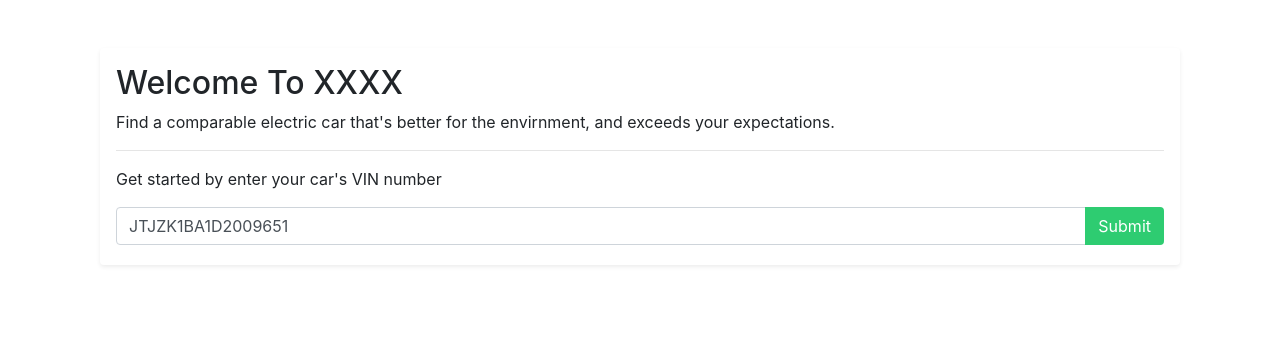
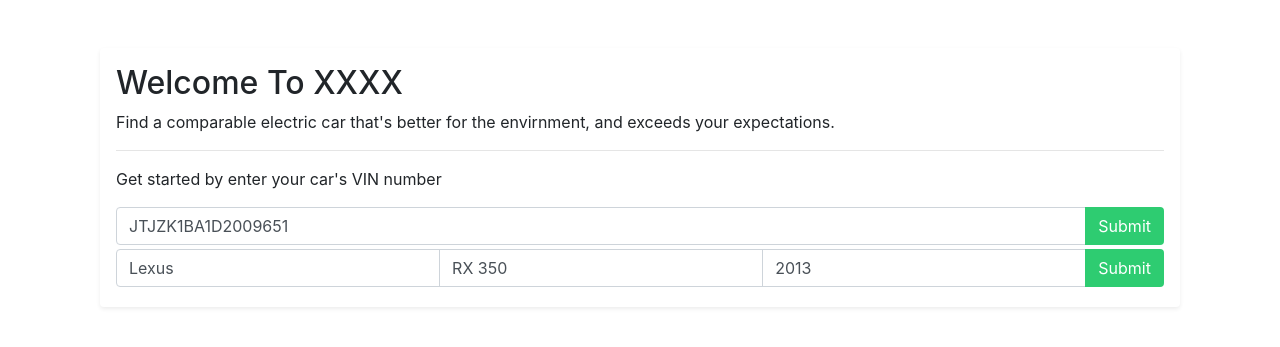
Before and after one commit to JosephShepin/CarBin, a Flask app: page / in a window 1280 px wide. Shown: the part 56-403 px from the top of the page. Run offline with Flask 2, Linux system fonts and the light colour scheme; some libraries are stand-ins or nearby versions.

Commit message:
added additional forms on collect.html

```diff
--- a/templates/collect.html
+++ b/templates/collect.html
@@ -7,22 +7,32 @@
             <p>Find a comparable electric car that's better for the envirnment, and exceeds your expectations.</p>
            	<hr>
             <p>Get started by enter your car's VIN number</p>
-            <div>
 			<form method="GET" action="/results" style="margin-bottom:-12px">
 				<div class="input-group mb-3">
-                        <input required name="vin" class="form-control" id="vin-input" style="display:inline-block"
-                            value="JTJZK1BA1D2009651" placeholder="Car's Vin Number" />
+					<input required name="vin" class="form-control" id="vin-input" style="display:inline-block" value="JTJZK1BA1D2009651" placeholder="Car's Vin Number" />
 					<div class="input-group-append">
 						<input style="display:inline-block; background-color: #2ECC71; color: white;" type="submit" class="btn"></input>
 					</div>
 				</div>
 			</form>
+
+			<form method="GET" action="/results" style="margin-bottom:-12px">
+				<div class="input-group mb-3">
+					<input required name="make" class="form-control" id="make-input" style="display:inline-block" value="Lexus" placeholder="Car's Make" />
+					<input required name="model" class="form-control" id="model-input" style="display:inline-block" value="RX 350" placeholder="Car's Model" />
+					<input required name="year" class="form-control" id="year-input" style="display:inline-block" value="2013" placeholder="Car's Year" />
+					<div class="input-group-append">
+						<input style="display:inline-block; background-color: #2ECC71; color: white;" type="submit" class="btn"></input>
 					</div>
+				</div>
+			</form>
+
             <!-- <h3>Or Upload Barcode</h3> -->
             <!-- <form method="post" action="/upload" enctype="multipart/form-data">
               <input type="file" name="file1">
               <input type="submit">
             </form> -->
+
         </div>
     </div>
 </body>
```
Lines whose indentation alone changed are shown as unchanged.
